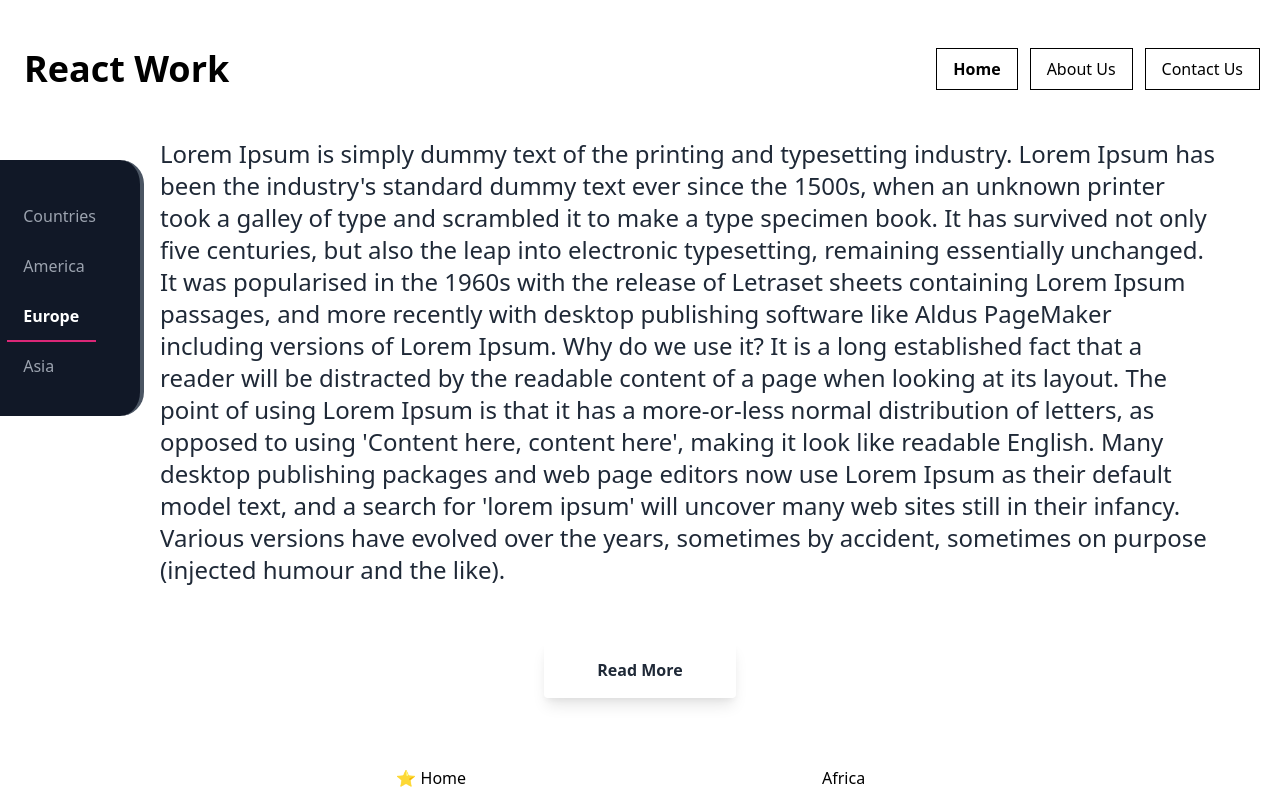
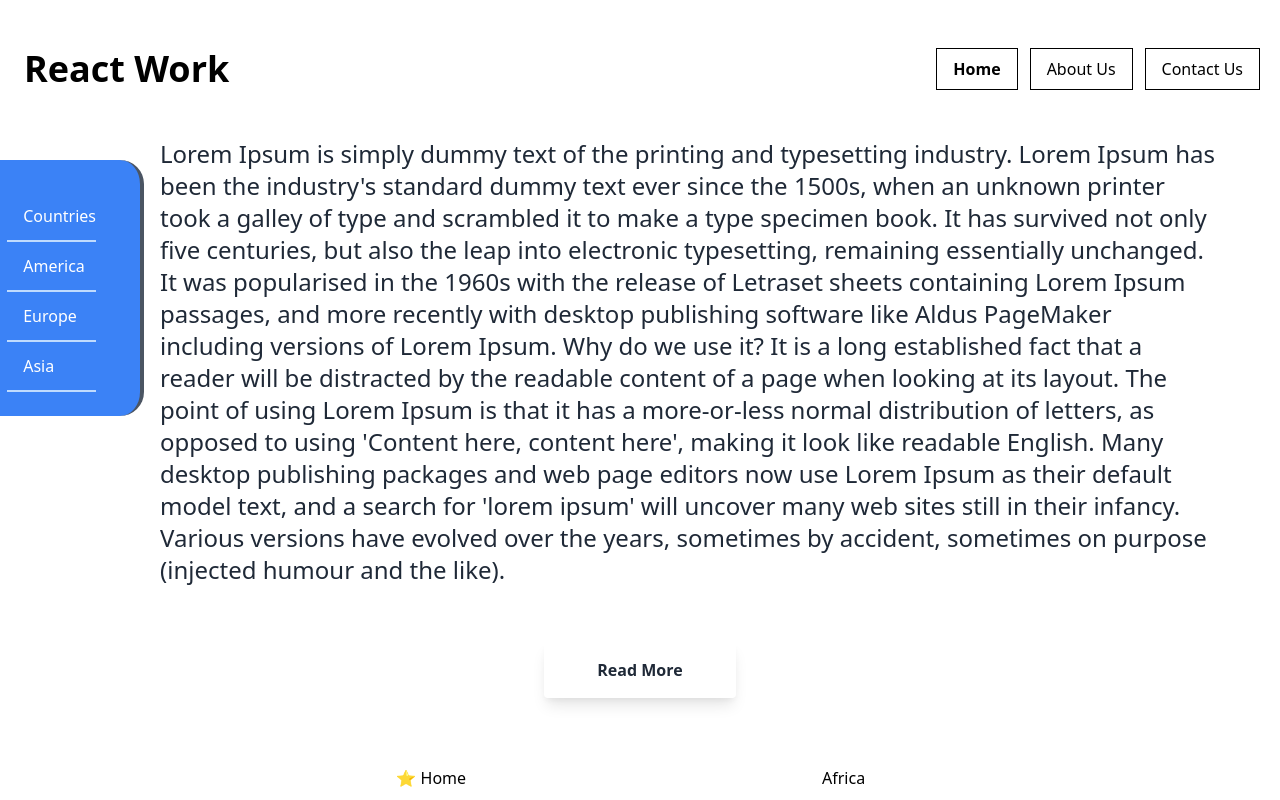
Before and after one commit to mugabee/reactWork, a React (Create React App) app: page / in a window 1280 px wide. Shown: the top 800 px of the page. Built offline with nearby package versions, Linux system fonts and the light colour scheme.

Commit message:
Final Project Commit

```diff
--- a/src/components/Sidebar.js
+++ b/src/components/Sidebar.js
@@ -3,16 +3,16 @@ import React, { Component } from "react";
 export default class Sidebar extends Component {
   render() {
     return (
-      <div className="w-full md:w-36 bg-gray-900 md:bg-gray-900 px-2 mt-40 md:rounded-r-3xl text-center fixed bottom-0 md:pt-8 md:top-0 md:left-0 h-10 md:h-64  md:border-r-4 md:border-gray-600">
+      <div className="w-full md:w-36 bg-blue-500 md:bg-blue-500  px-2 mt-40 md:rounded-r-3xl text-center fixed bottom-0 md:pt-8 md:top-0 md:left-0 h-10 md:h-64  md:border-r-4 md:border-gray-600">
         <div className="md:relative mx-auto lg:float-right lg:px-6">
           <ul className="list-reset flex flex-row md:flex-col text-center md:text-left">
             <li className="mr-3 flex-1">
               <a
                 href="#"
-                className="block py-1 md:py-3 pl-1 align-middle text-gray-800 no-underline hover:text-pink-500 border-b-2 border-gray-800 md:border-gray-900 hover:border-pink-500"
+                className="block py-1 md:py-3 pl-1 align-middle text-white no-underline hover:text-blue-200 border-b-2 border-blue-200 md:border-blue-200 hover:border-blue-700"
               >
                 <i className="fas fa-link pr-0 md:pr-3"></i>
-                <span className="pb-1 md:pb-0 text-xs md:text-base text-gray-600 md:text-gray-400 block md:inline-block">
+                <span className="pb-1 md:pb-0 text-xs md:text-base text-white  block md:inline-block">
                   Countries
                 </span>
               </a>
@@ -20,10 +20,10 @@ export default class Sidebar extends Component {
             <li className="mr-3 flex-1">
               <a
                 href="#"
-                className="block py-1 md:py-3 pl-1 align-middle text-gray-800 no-underline hover:text-pink-500 border-b-2 border-gray-800 md:border-gray-900 hover:border-pink-500"
+                className="block py-1 md:py-3 pl-1 align-middle text-white no-underline hover:text-blue-200 border-b-2 border-blue-200 md:border-blue-200 hover:border-blue-700"
               >
                 <i className="fas fa-link pr-0 md:pr-3"></i>
-                <span className="pb-1 md:pb-0 text-xs md:text-base text-gray-600 md:text-gray-400 block md:inline-block">
+                <span className="pb-1 md:pb-0 text-xs md:text-base text-white  block md:inline-block">
                   America
                 </span>
               </a>
@@ -31,10 +31,10 @@ export default class Sidebar extends Component {
             <li className="mr-3 flex-1">
               <a
                 href="#"
-                className="block py-1 md:py-3 pl-1 align-middle text-white no-underline hover:text-white border-b-2 border-pink-600"
+                className="block py-1 md:py-3 pl-1 align-middle text-white no-underline hover:text-blue-200 border-b-2 border-blue-200 md:border-blue-200 hover:border-blue-700"
               >
-                <i className="fas fa-link pr-0 md:pr-3 text-pink-500"></i>
-                <span className="pb-1 md:pb-0 text-xs md:text-base text-white md:font-bold block md:inline-block">
+                <i className="fas fa-link pr-0 md:pr-3"></i>
+                <span className="pb-1 md:pb-0 text-xs md:text-base text-white  block md:inline-block">
                   Europe
                 </span>
               </a>
@@ -42,10 +42,10 @@ export default class Sidebar extends Component {
             <li className="mr-3 flex-1">
               <a
                 href="#"
-                className="block py-1 md:py-3 pl-1 align-middle text-gray-800 no-underline hover:text-pink-500 border-b-2 border-gray-800 md:border-gray-900 hover:border-pink-500"
+                className="block py-1 md:py-3 pl-1 align-middle text-white no-underline hover:text-blue-200 border-b-2 border-blue-200 md:border-blue-200 hover:border-blue-700"
               >
                 <i className="fas fa-link pr-0 md:pr-3"></i>
-                <span className="pb-1 md:pb-0 text-xs md:text-base text-gray-600 md:text-gray-400 block md:inline-block">
+                <span className="pb-1 md:pb-0 text-xs md:text-base text-white  block md:inline-block">
                   Asia
                 </span>
               </a>
```
